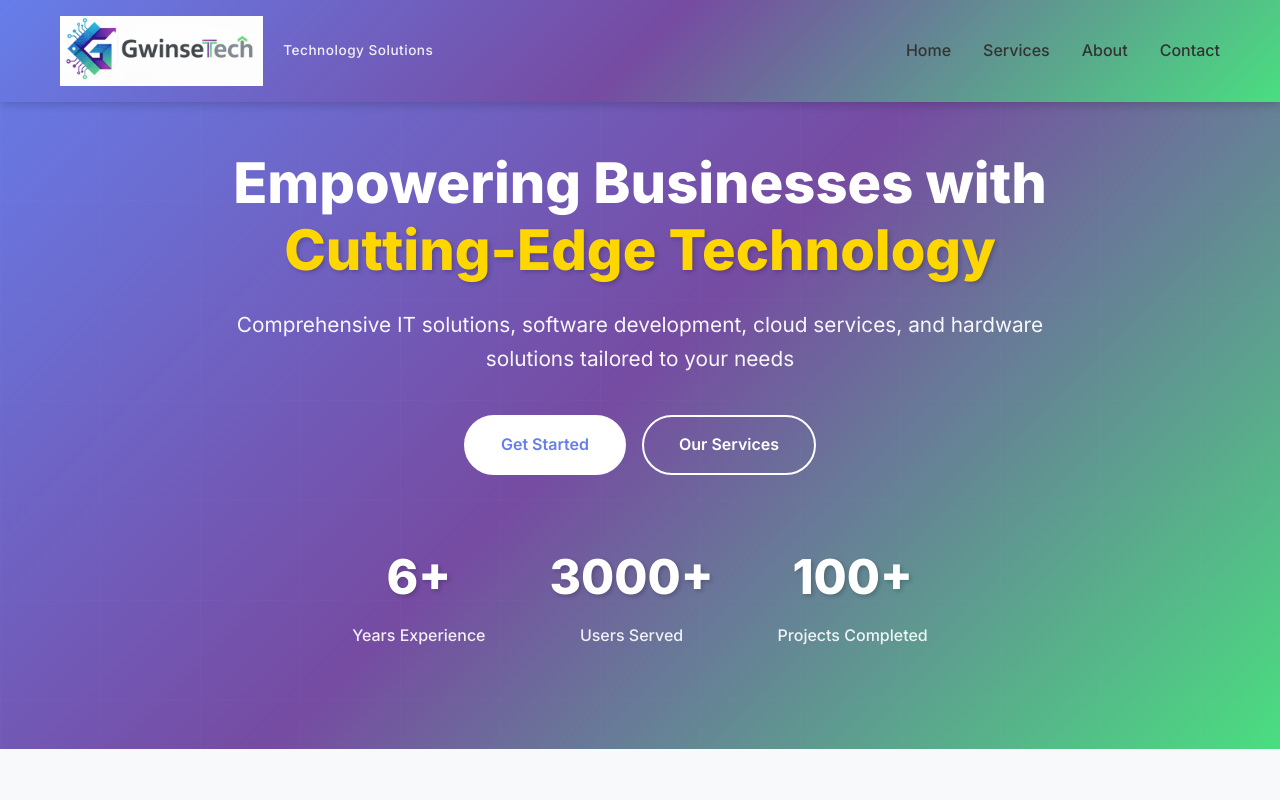
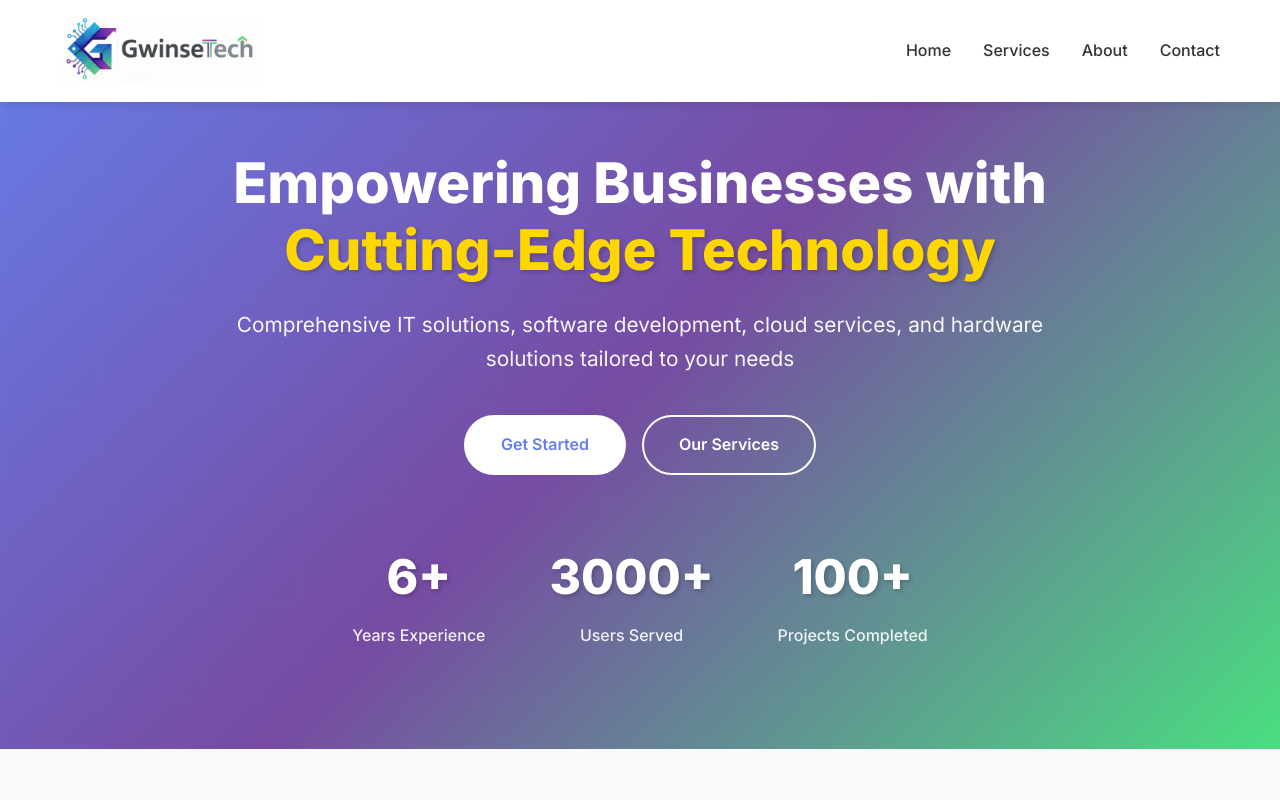
Before and after one commit to gwinsetech/Gwinsetech-website, a website: page index.html in a window 1280 px wide. Shown: the top 800 px of the page. Drawn offline with Linux system fonts and the light colour scheme.

Commit message:
Change site theme to white background while keeping logo gradient colors for accents

```diff
--- a/company-styles.css
+++ b/company-styles.css
@@ -26,9 +26,9 @@ body {
     position: fixed;
     top: 0;
     width: 100%;
-    background: linear-gradient(135deg, #667eea 0%, #764ba2 50%, #4ade80 100%);
+    background: #ffffff;
     backdrop-filter: blur(10px);
-    box-shadow: 0 2px 10px rgba(0, 0, 0, 0.2);
+    box-shadow: 0 2px 10px rgba(0, 0, 0, 0.1);
     z-index: 1000;
     transition: all 0.3s ease;
 }
```
